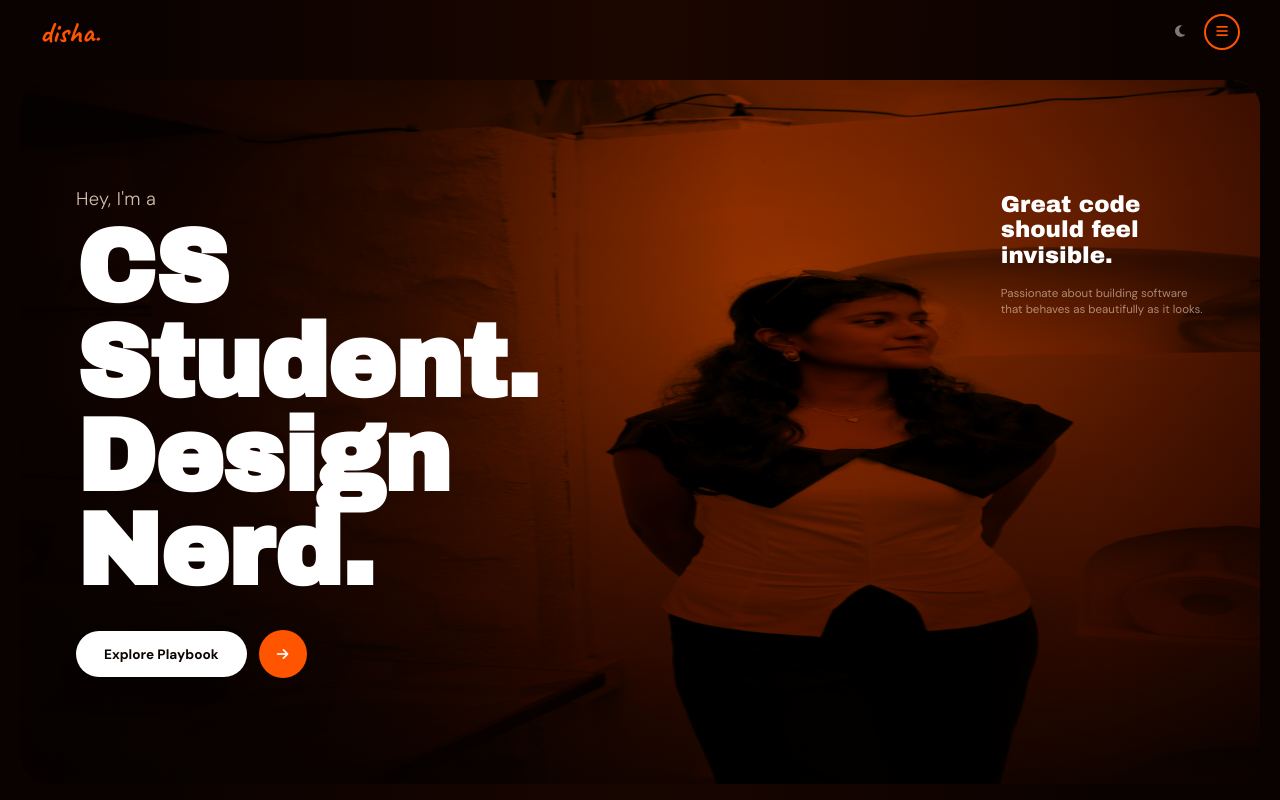
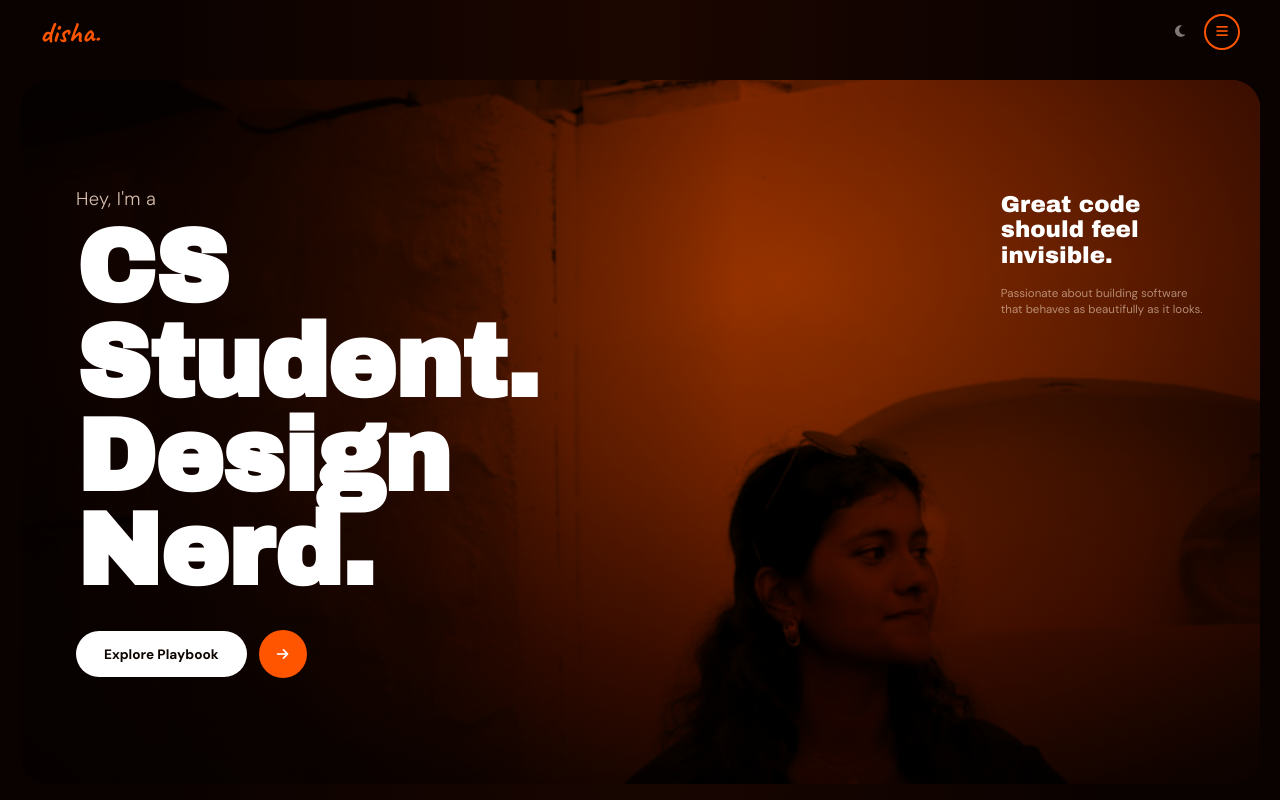
Before and after one commit to ddisha-07/disha-portfolio, a website built with Vite: page index.html in a window 1280 px wide. Shown: the top 800 px of the page. Built offline with nearby package versions, Linux system fonts and the light colour scheme.

Commit message:
fix: correct object-cover to object-fit property for hero profile image

```diff
--- a/style.css
+++ b/style.css
@@ -227,7 +227,7 @@ section {
   inset: 0;
   width: 100%;
   height: 100%;
-  object-cover: cover;
+  object-fit: cover;
   pointer-events: none;
   object-position: 58% 10%;
   mix-blend-mode: multiply;
```
